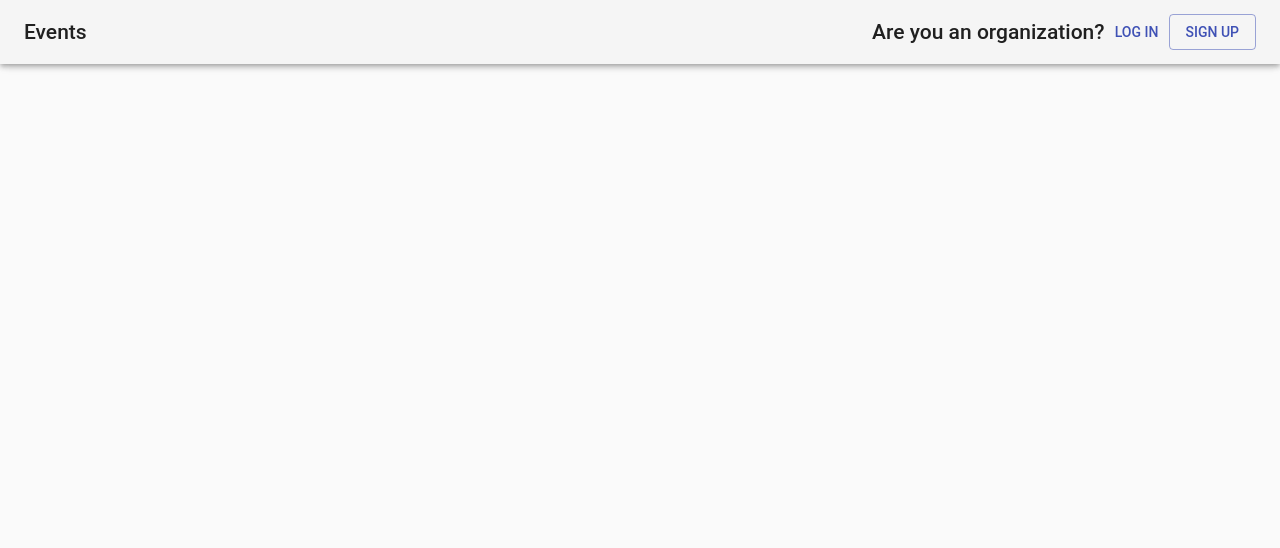
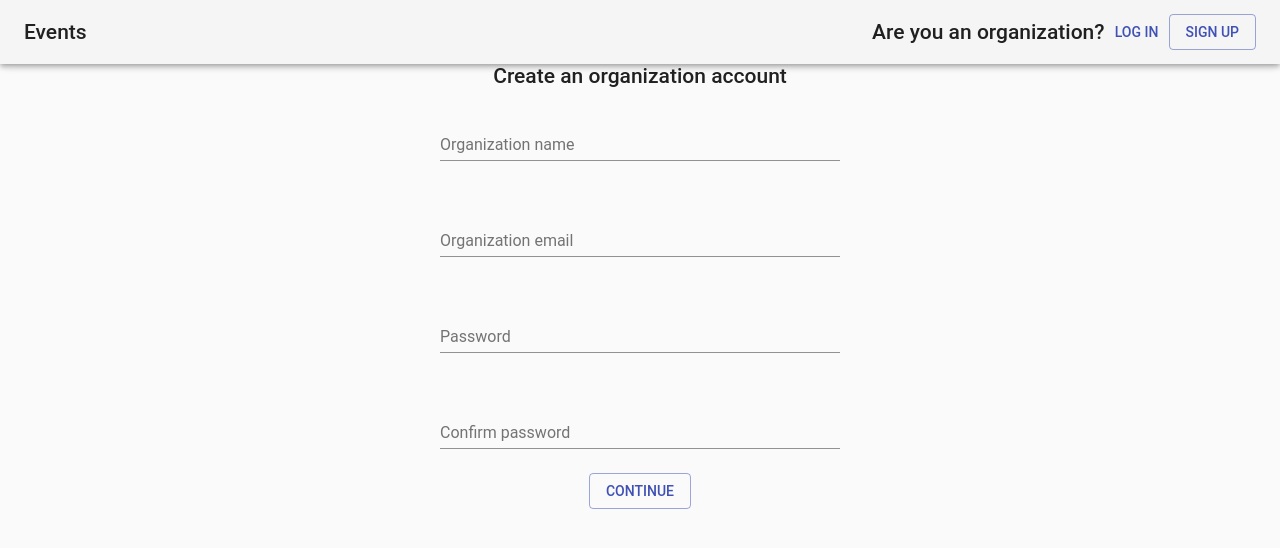
Before and after one commit to cornell-dti/events-site, a React (Create React App) app: page / in a window 1280 px wide. Shown: the top 548 px of the page. Built offline with nearby package versions, Linux system fonts and the light colour scheme.

Commit message:
Create an org account (low-fi)

```diff
--- a/src/App.js
+++ b/src/App.js
@@ -5,6 +5,7 @@ import Toolbar from "@material-ui/core/Toolbar/Toolbar";
 import Typography from "@material-ui/core/Typography/Typography";
 import { withStyles } from '@material-ui/core/styles';
 import Button from "@material-ui/core/Button/Button";
+import CreateOrg from "./CreateOrg";
 
 class App extends Component
 {
@@ -31,22 +32,25 @@ class App extends Component
 							</Button>
 						</Toolbar>
 					</AppBar>
+					<div className={classes.appBarSpace} />
+					<CreateOrg />
 				</div>
 			</React.Fragment>
 		);
 	}
 }
 
-const styles = {
+const styles = (theme) => ({
 	root: {
-		flexGrow: 1
+		flexGrow: 1,
+		display: 'flex',
+		flexDirection: 'column',
+		alignItems: 'center'
 	},
 	title: {
 		flexGrow: 1
 	},
-	button: {
-
-	}
-};
+	appBarSpace: theme.mixins.toolbar
+});
 
 export default withStyles(styles)(App);
--- /dev/null
+++ b/src/CreateOrg.js
@@ -0,0 +1,79 @@
+import React, {Component} from 'react';
+import Typography from "@material-ui/core/Typography/Typography";
+import TextField from "@material-ui/core/TextField/TextField";
+import Button from "@material-ui/core/Button/Button";
+import {withStyles} from "@material-ui/core";
+
+class CreateOrg extends Component
+{
+	state = {name: "", email: "", password: "", confirmPassword: ""};
+
+	confirmPasswordError()
+	{
+		return this.state.password !== this.state.confirmPassword;
+	}
+	render()
+	{
+		const {classes} = this.props;
+		return (
+			<div className={classes.root}>
+				<Typography variant={"title"}>
+					Create an organization account
+				</Typography>
+				<TextField
+					id="name"
+					label="Organization name"
+					className={classes.textField}
+					value={this.state.name}
+					onChange={e => this.setState({name: e.target.value})}
+					margin={"normal"} />
+				<TextField
+					id="name"
+					label="Organization email"
+					className={classes.textField}
+					value={this.state.email}
+					onChange={e => this.setState({email: e.target.value})}
+					margin={"normal"} />
+				<TextField
+					id="name"
+					label="Password"
+					className={classes.textField}
+					value={this.state.password}
+					onChange={e => this.setState({password: e.target.value})}
+					margin={"normal"}
+					type={"password"}/>
+				<TextField
+					id="name"
+					label="Confirm password"
+					className={classes.textField}
+					value={this.state.confirmPassword}
+					onChange={e => this.setState({confirmPassword: e.target.value})}
+					margin={"normal"}
+					type={"password"}
+					error={this.confirmPasswordError()}
+					helperText={this.confirmPasswordError() ? "Passwords do not match" : ""}/>
+				<Button variant={"outlined"} color={"primary"} className={classes.button}>
+					Continue
+				</Button>
+			</div>
+		);
+	}
+}
+
+const styles = (theme) => ({
+	root: {
+		flexGrow: 1,
+		display: 'flex',
+		flexDirection: 'column',
+		alignItems: 'center'
+	},
+	button: {
+
+	},
+	textField: {
+		width: theme.spacing.unit * 50,
+		margin: theme.spacing.unit * 3
+	}
+});
+
+export default withStyles(styles)(CreateOrg);
```
Also changed, not shown: 1 other file (tests, documents, lock files or other folders).
